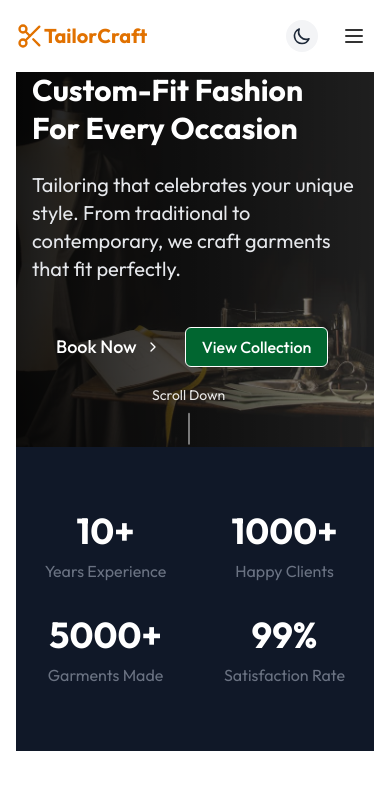
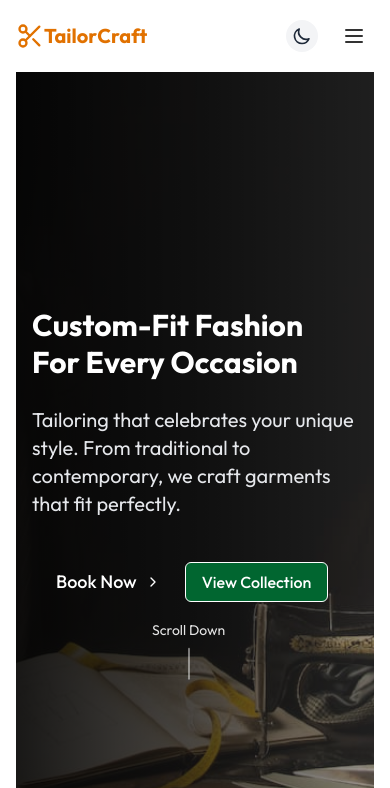
Before and after one commit to Chinweike99/tailor_craft, a Next.js app: page / in a window 390 px wide. Shown: the top 788 px of the page. Built offline with nearby package versions, Linux system fonts and the light colour scheme.

Commit message:
updated responsiveness

```diff
--- a/src/app/about/page.tsx
+++ b/src/app/about/page.tsx
@@ -11,7 +11,7 @@ export default function AboutPage() {
   const {themeMode} = useTheme();
 
   return (
-    <main className="container mx-auto px-4 py-16 max-w-6xl">
+    <main className="container mx-auto px-4 py-16">
       {/* Hero Section */}
       <section className="container mx-auto px-4 mb-16">
         <motion.div
--- a/src/app/booking/page.tsx
+++ b/src/app/booking/page.tsx
@@ -86,7 +86,7 @@ export default function BookingPage() {
           transition={{ duration: 0.5 }}
           className="max-w-4xl mx-auto"
         >
-          <div className="md:px-16 flex justify-between items-center mb-8">
+          <div className="md:px-16 flex  justify-between items-center mb-8">
             <h2 className="text-2xl font-bold">
               {categories.find(cat => cat.value === selectedCategory)?.label}
             </h2>
--- a/src/app/page.tsx
+++ b/src/app/page.tsx
@@ -113,10 +113,10 @@ export default function HomePage(){
 
 
   return(
-<main className=" container mx-auto px-4 max-w-6xl">
+<main className=" container mx-auto px-4">
       {/* Hero Section */}
       <div className="">
-      <section className="relative md:min-h-[650px] flex items-center justify-center overflow-hidden w-full">
+      <section className="relative min-h-screen flex items-center justify-center overflow-hidden w-full">
         {/* Background Image */}
         <div className="absolute inset-0 z-0">
           <Image
--- a/src/app/portfolio/page.tsx
+++ b/src/app/portfolio/page.tsx
@@ -104,7 +104,7 @@ export default function PortfolioPage() {
     : portfolioItems;
 
   return (
-    <main className="container mx-auto px-4 py-16 max-w-6xl">
+    <main className="container mx-auto px-4 py-16">
       {/* Hero Section */}
       <section className="container mx-auto px-4 mb-16">
         <motion.div
--- a/src/app/services/page.tsx
+++ b/src/app/services/page.tsx
@@ -66,7 +66,7 @@ export default function ServicesPage() {
     : services;
 
   return (
-    <main className="container mx-auto px-4 py-16 max-w-6xl">
+    <main className="container mx-auto px-4 py-16">
       {/* Hero Section */}
       <section className="container mx-auto px-4 mb-16">
         <motion.div
--- a/src/components/layout/Footer.tsx
+++ b/src/components/layout/Footer.tsx
@@ -15,8 +15,8 @@ const Footer = () => {
 
   return (
     <footer className="bg-gray-900 text-white flex items-center justify-center w-full ">
-      <div className=" py-12 w-full container mx-auto px-4 max-w-6xl ">
-        <div className="grid grid-cols-1 md:grid-cols-3 gap-8 max-w-[1440px] mx-auto">
+      <div className=" py-12 w-full container mx-auto px-4 ">
+        <div className="grid grid-cols-1 md:grid-cols-3 gap-8 mx-auto">
           {/* Company Info */}
           <div>
 
--- a/src/components/layout/Navbar.tsx
+++ b/src/components/layout/Navbar.tsx
@@ -51,7 +51,7 @@ const Navbar = () => {
 
   return (
     <nav
-      className={`${ `container  mx-auto px-4 max-w-6xl sticky top-0 w-full z-50 transition-all duration-300 items-center justify-center flex flex-col py-4`}  ${
+      className={`${ `container  mx-auto px-4  sticky top-0 w-full z-50 transition-all duration-300 items-center justify-center flex flex-col py-4`}  ${
         isScrolled ? 'bg-white/10 dark:bg-gray-900/10 backdrop-blur-md shadow-md py-2' : 'bg-transparent py-4'
       }`}
     >
```
Also changed, not shown: 1 other file (tests, documents, lock files or other folders).
